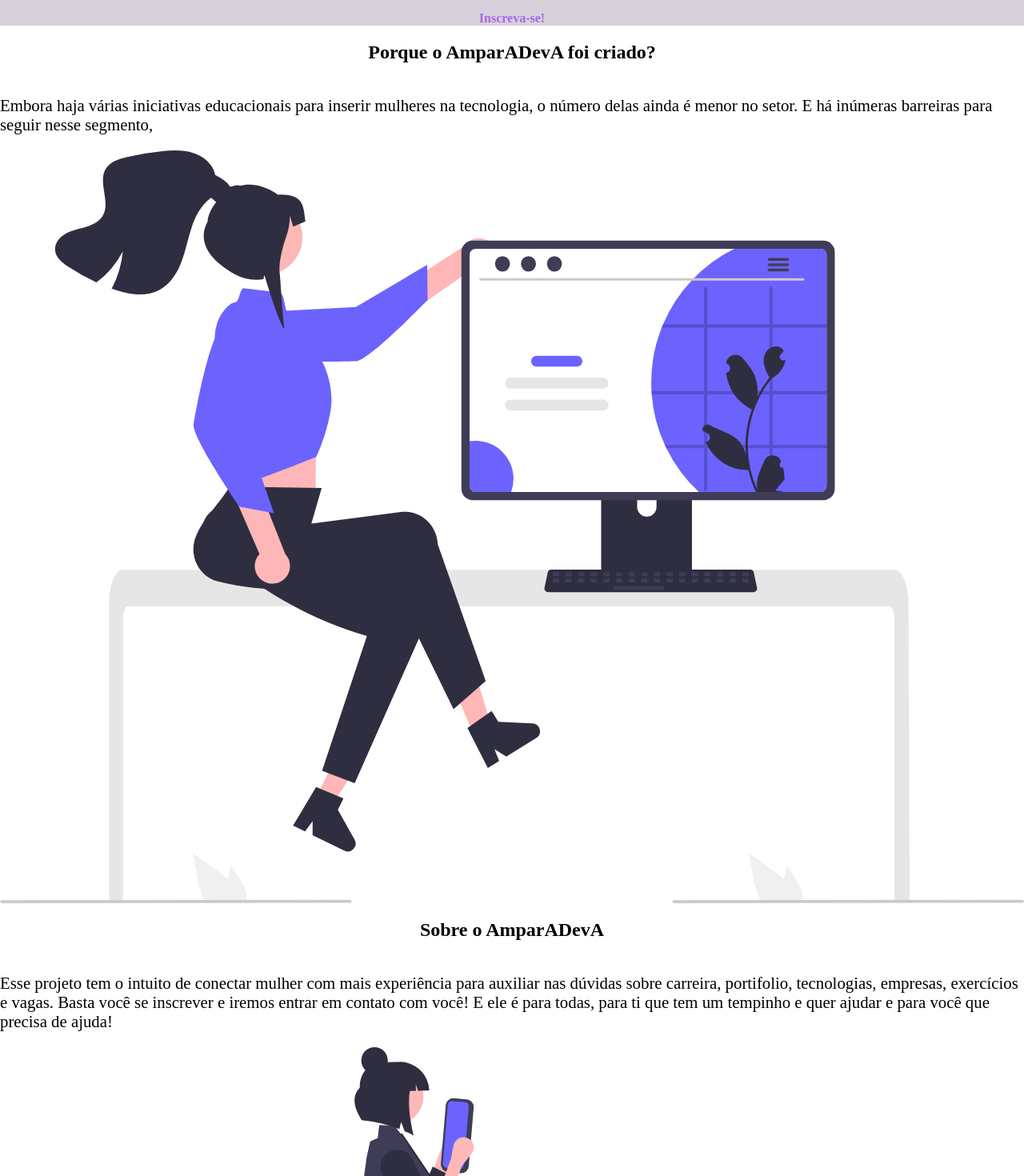
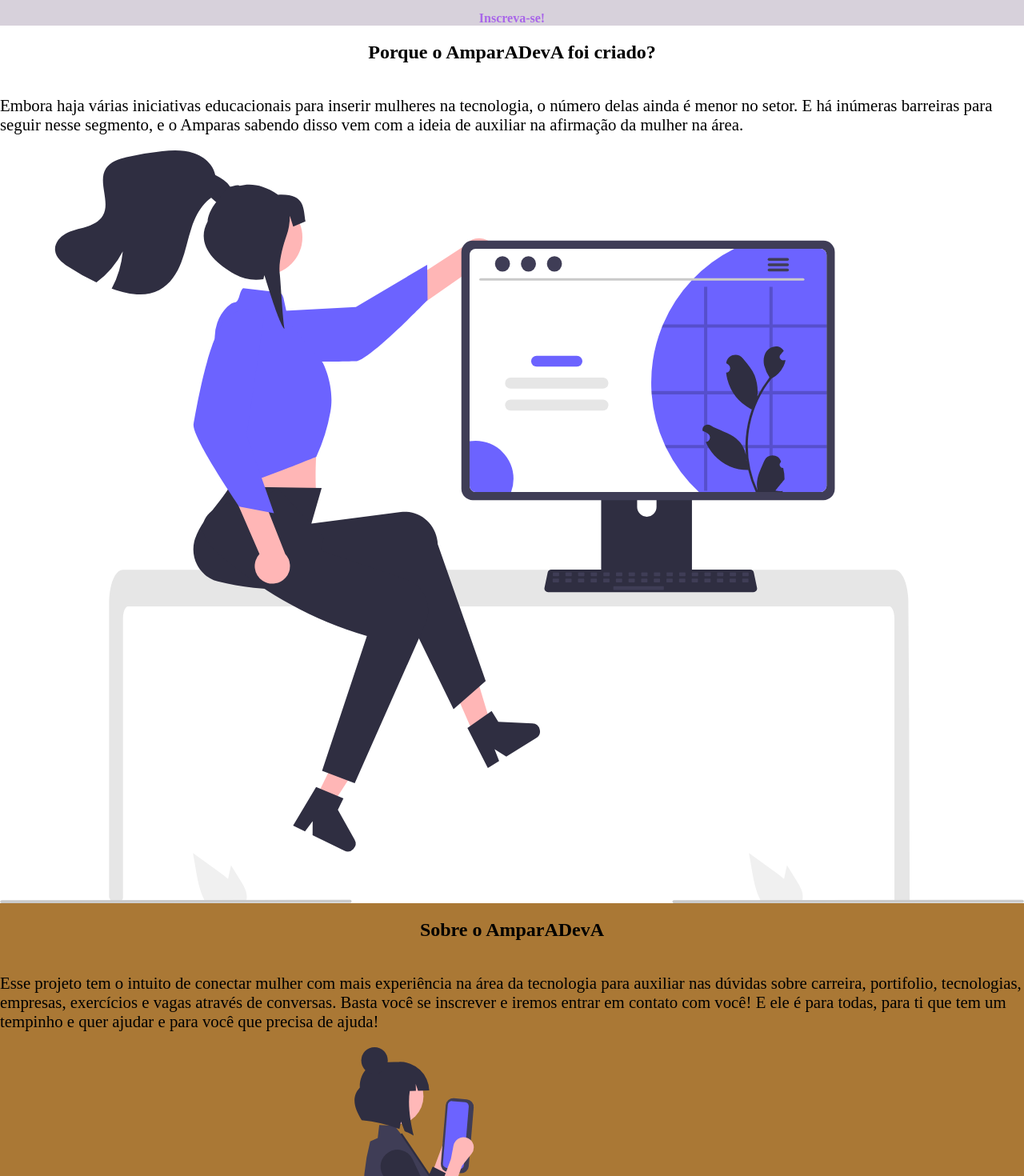
Before and after one commit to linefmv/AmparADevA, a React (Create React App) app: page / in a window 1280 px wide. Shown: the part 820-2290 px from the top of the page at 80% size. Built offline with nearby package versions, Linux system fonts and the light colour scheme.

Commit message:
refactor: fix class name

```diff
--- a/src/pages/Home/Home.jsx
+++ b/src/pages/Home/Home.jsx
@@ -1,10 +1,11 @@
 import Menu from "../../components/Menu/Menu";
+import Footer from "../../components/Footer/Footer";
 import Header from "../../components/Header/Header";
+import TextAndImage from "../../components/TextAndImage/TextAndImage";
 import "./home.styles.css";
-import TextAndImage from "../../components/TextAndImage/TextAndImage";
 import chatGirls from "../../assets/chat-girls.svg";
 import about from "../../assets/about.svg";
-import Footer from "../../components/Footer/Footer";
+
 
 const Home = () => {
   return (
@@ -12,19 +13,19 @@ const Home = () => {
       <Menu />
       <Header />
       <TextAndImage
-        class={"about"}
+        sectionContent={"about"}
         title={"Porque o AmparADevA foi criado?"}
         image={about}
         description={
-          "Embora haja várias iniciativas educacionais para inserir mulheres na tecnologia, o número delas ainda é menor no setor. E há inúmeras barreiras para seguir nesse segmento, "
+          "Embora haja várias iniciativas educacionais para inserir mulheres na tecnologia, o número delas ainda é menor no setor. E há inúmeras barreiras para seguir nesse segmento, e o Amparas sabendo disso vem com a ideia de auxiliar na afirmação da mulher na área."
         }
       />
       <TextAndImage
-        class={"intent"}
+        sectionContent={"intent"}
         title={"Sobre o AmparADevA"}
         image={chatGirls}
         description={
-          "Esse projeto tem o intuito de conectar mulher com mais experiência para auxiliar nas dúvidas sobre carreira, portifolio, tecnologias, empresas, exercícios e vagas. Basta você se inscrever e iremos entrar em contato com você! E ele é para todas, para ti que tem um tempinho e quer ajudar e para você que precisa de ajuda!"
+          "Esse projeto tem o intuito de conectar mulher com mais experiência na área da tecnologia para auxiliar nas dúvidas sobre carreira, portifolio, tecnologias, empresas, exercícios e vagas através de conversas. Basta você se inscrever e iremos entrar em contato com você! E ele é para todas, para ti que tem um tempinho e quer ajudar e para você que precisa de ajuda!"
         }
       />
       <Footer/>
```
Also changed, not shown: src/App.css (added).
